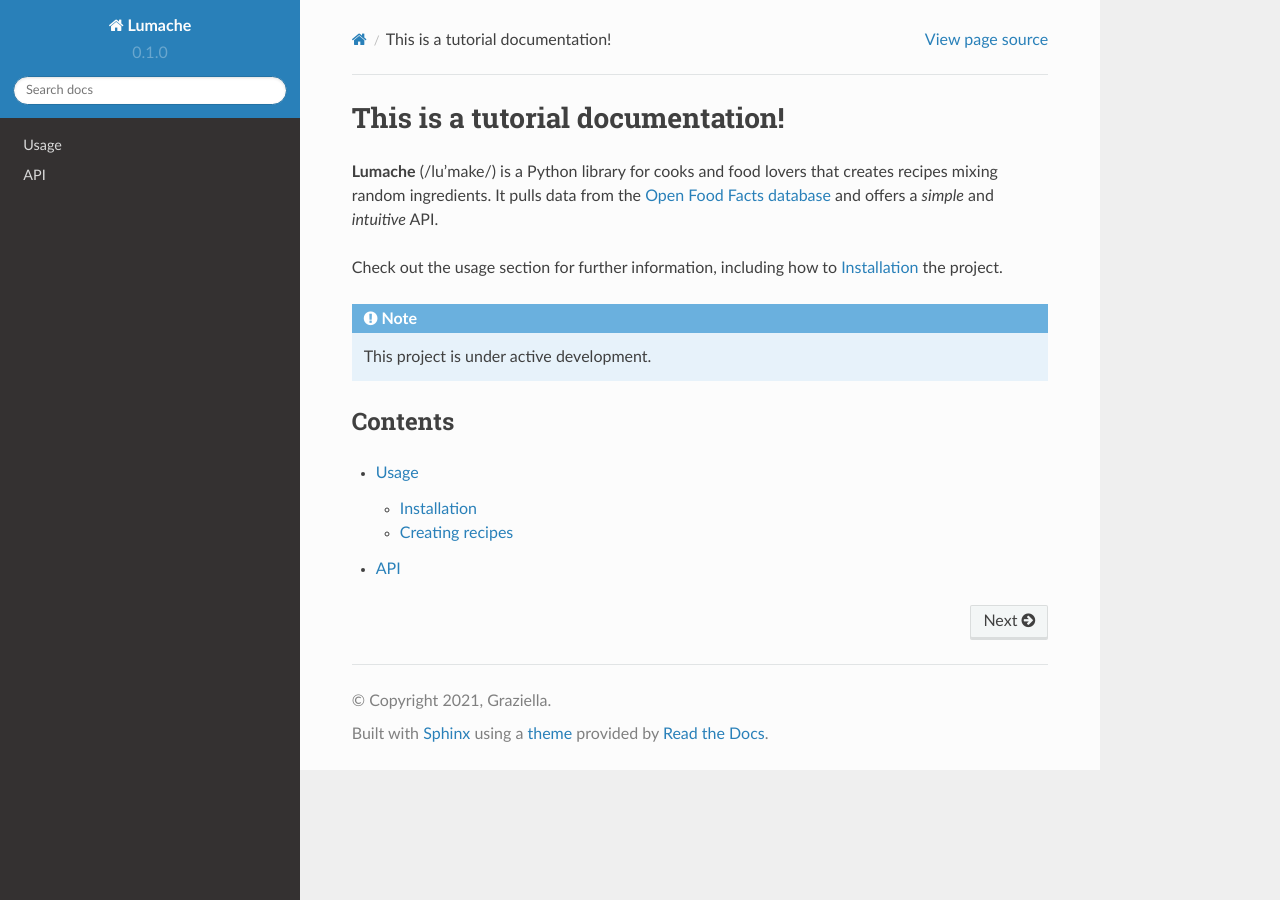
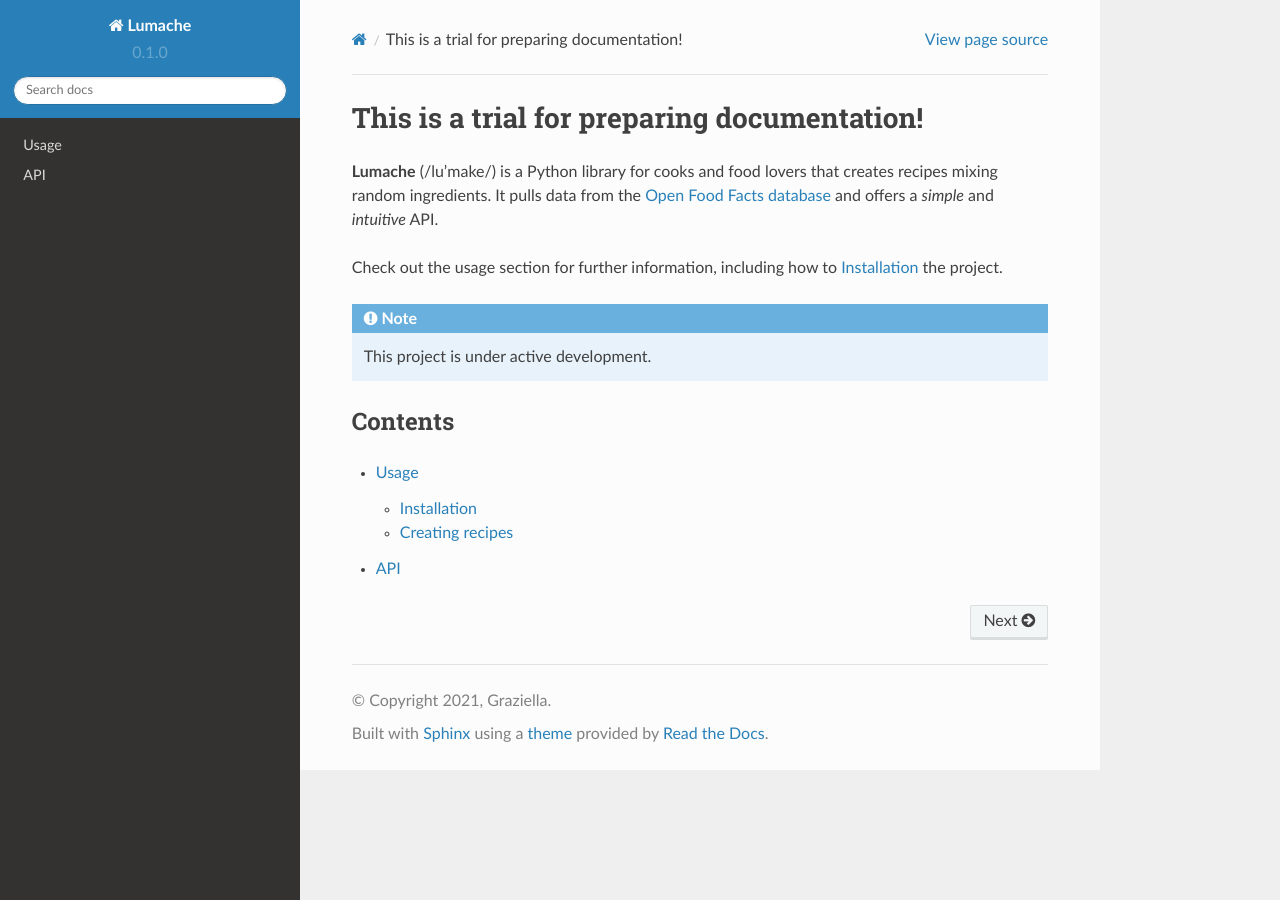
Before and after one commit to hbshrestha/trial_repo_for_documentation, a Sphinx documentation site: the page built from docs/source/index.rst, in a window 1280 px wide. Built offline with Sphinx 7.4.7 and the Read the Docs theme 2.0.0, drawn with Linux system fonts in a browser that asks for light colours.

Commit message:
update rst files.

```diff
--- a/docs/source/Background.rst
+++ b/docs/source/Background.rst
@@ -1,5 +1,7 @@
 API
 ===
+
+This is a background page.
 
 .. autosummary::
    :toctree: generated
--- a/docs/source/Introduction.rst
+++ b/docs/source/Introduction.rst
@@ -6,7 +6,7 @@ Usage
 Installation
 ------------
 
-Hi I am Himalaya.
+Hi I am Himalaya Bir Shrestha.
 
 .. image:: images\himalaya.jpg
 .. code-block:: console
--- a/docs/source/index.rst
+++ b/docs/source/index.rst
@@ -1,4 +1,4 @@
-This is a tutorial documentation!
+This is a trial for preparing documentation!
 ===================================
 
 **Lumache** (/lu'make/) is a Python library for cooks and food lovers
```
